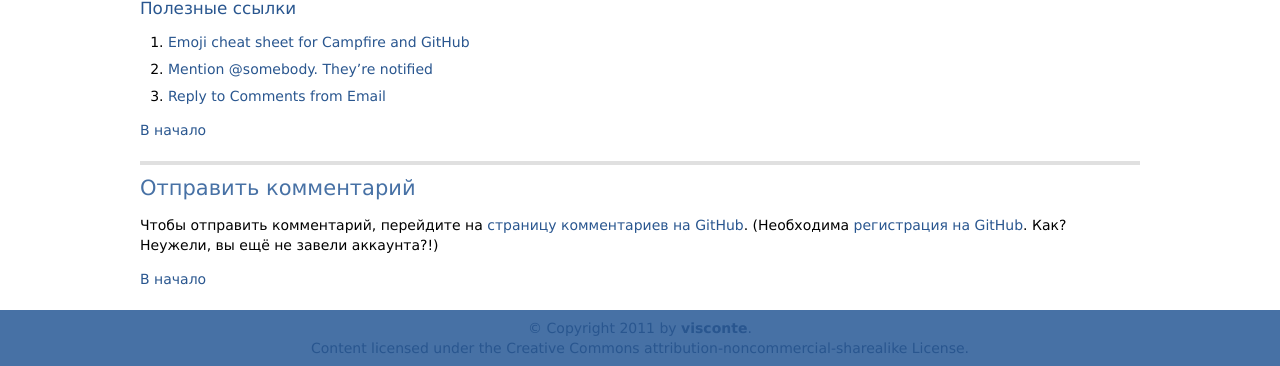
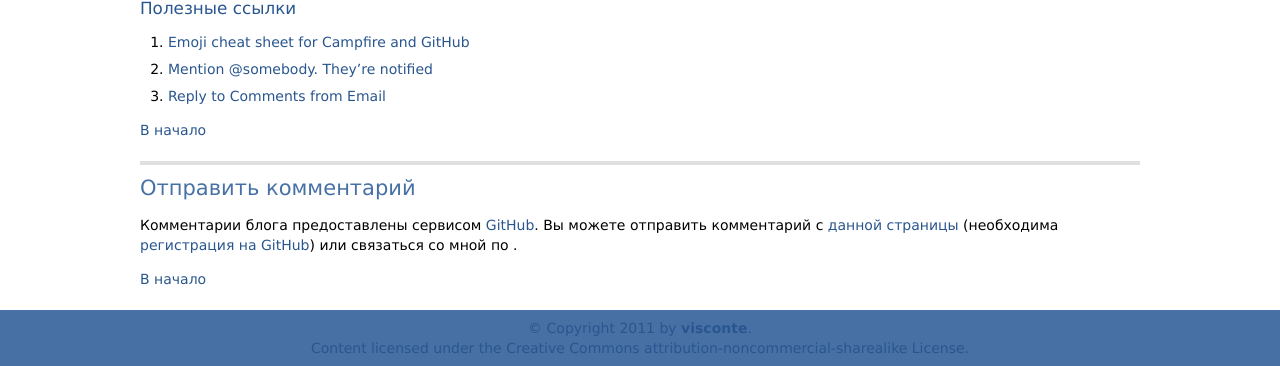
Before and after one commit to visconte/visconte.github.com, a Jekyll site: the page built from _posts/github/2011-12-09-github-hosted-comments-features.md, in a window 1280 px wide and 900 px high, scrolled down 3035 px, cut to the strip 534-900 px from the top of the window. Built offline with Jekyll 4.4.1, drawn with Linux system fonts in a browser that asks for light colours.

Commit message:
first post updated & email added

```diff
--- a/_layouts/post.html
+++ b/_layouts/post.html
@@ -12,30 +12,26 @@
 <div id="comments">
   <h2>Отправить комментарий</h2>
   <p>
-    Чтобы отправить комментарий, перейдите
-    на <a href="https://github.com/visconte/visconte.github.com/issues/{{page.commentIssueId}}#discussion_bucket">страницу
-    комментариев на
-    GitHub</a>. (Необходима <a href="https://github.com/signup/free">регистрация
-    на GitHub</a>. Как? Неужели, вы ещё не завели аккаунта?!)
+    Комментарии блога предоставлены
+    сервисом <a href="https://github.com/">GitHub</a>. Вы можете
+    отправить комментарий
+    с <a href="https://github.com/visconte/visconte.github.com/issues/{{page.commentIssueId}}#discussion_bucket">данной
+    страницы</a>
+    (необходима <a href="https://github.com/signup/free">регистрация
+    на GitHub</a>) или связаться со мной
+    по <span class="user-email"></span>.
   </p>
 </div>
 
-<p style="margin-bottom:0"><a href="#header-wrapper">В начало</a></p>
-
 <script type="text/javascript">
 
-function loadComments(data) {
-  for (var i=0; i<data.data.length; i++) {
-    var cuser = data.data[i].user.login;
-    var cuserlink = 'https://www.github.com/' + cuser;
-    var clink = 'https://github.com/visconte/visconte.github.com/issues/{{page.commentIssueId}}#issuecomment-' + data.data[i].id;
-    var cbody = data.data[i].body_html;
-    var cavatarlink = data.data[i].user.avatar_url;
-    var cdate = Date.parse(data.data[i].created_at).toString("MMMM d, yyyy HH:mm");
-
-    $("#comments").append('<div class="avatar-bubble"><span class="avatar"><img width="48" height="48" src="' + cavatarlink + '"><span class="overlay size-48"/></span><div class="bubble"><div class="comment"><div class="cmeta"><p class="author"><span class="icon"></span> <strong><a href="' + cuserlink + '">' + cuser + '</a></strong> <a href="' + clink + '">комментирует</a></p><p class="date"><a href="' + clink + '">' + cdate + '</a></p></div><div class="body">' + cbody + '</div></div></div>');
-  };
-};
+$.ajax(
+"https://api.github.com/users/visconte",
+{
+  dataType : "jsonp",
+  crossDomain : false,
+  jsonpCallback : "loadUserInfo"
+});
 
 $.ajax(
 "https://api.github.com/repos/visconte/visconte.github.com/issues/{{page.commentIssueId}}/comments",
@@ -46,4 +42,23 @@
   scriptCharset : "utf-8",
   jsonpCallback : "loadComments"
 });
+
+function loadUserInfo(info) {
+$('.user-email').append('<a href="mailto:' + info.data.email + '?subject=Комментарий к посту &laquo;{{ page.title }}&raquo;">email</a>')
+};
+
+function loadComments(comments) {
+  for (var i=0; i<comments.data.length; i++) {
+    var cuser = comments.data[i].user.login;
+    var cuserlink = 'https://www.github.com/' + cuser;
+    var clink = 'https://github.com/visconte/visconte.github.com/issues/{{page.commentIssueId}}#issuecomment-' + comments.data[i].id;
+    var cbody = comments.data[i].body_html;
+    var cavatarlink = comments.data[i].user.avatar_url;
+    var cdate = Date.parse(comments.data[i].created_at).toString("MMMM d, yyyy HH:mm");
+
+    $('#comments').append('<div class="avatar-bubble"><span class="avatar"><img width="48" height="48" src="' + cavatarlink + '"><span class="overlay size-48"/></span><div class="bubble"><div class="comment"><div class="cmeta"><p class="author"><span class="icon"></span> <strong><a href="' + cuserlink + '">' + cuser + '</a></strong> <a href="' + clink + '">комментирует</a></p><p class="date"><a href="' + clink + '">' + cdate + '</a></p></div><div class="body">' + cbody + '</div></div></div>')
+  }
+};
 </script>
+
+<p style="margin-bottom:0"><a href="#header-wrapper">В начало</a></p>
--- a/_posts/github/2011-12-09-github-hosted-comments-features.md
+++ b/_posts/github/2011-12-09-github-hosted-comments-features.md
@@ -33,8 +33,8 @@
 [GitHub Flavored Markdown](http://github.github.com/github-flavored-markdown/),
 и используют его повсеместно, в том числе --- в комментариях.
 
+### Выражайте эмоции посредством Emoji
 {: #section-emoji}
-### Выражайте эмоции посредством Emoji
 
 Достигнуть эффекта большей выразительности и эмоциональности вам
 поможет уникальный набор иконок Emoji. GitHub использует
@@ -51,16 +51,9 @@
 }
 </style>
 
-<ul id="github-emoji">
-  {% for item in (1..75) %}
-    {% capture imoji_name %}{% cycle '+1', '-1', 'airplane', 'apple', 'art', 'bear', 'beer', 'bike', 'bomb', 'book', 'broken_heart', 'bulb', 'bus', 'cake', 'calling', 'cat', 'clap', 'computer', 'cool', 'cop', 'couple', 'dog', 'dolphin', 'email', 'feet', 'fire', 'fish', 'fist', 'gift', 'hammer', 'heart', 'horse', 'iphone', 'key', 'kiss', 'koala', 'leaves', 'lips', 'lipstick', 'lock', 'mag', 'mega', 'memo', 'metal', 'moneybag', 'nail_care', 'new', 'octocat', 'ok', 'pencil', 'princess', 'punch', 'rainbow', 'rose', 'runner', 'scissors', 'shipit', 'ski', 'smoking', 'sparkles', 'star', 'sunflower', 'sunny', 'taxi', 'thumbsdown', 'thumbsup', 'tm', 'tophat', 'train', 'v', 'vs', 'warning', 'wheelchair', 'zap', 'zzz' %}{% endcapture %}
-
-    <li>
-      <img class="emoji" title=":{{ imoji_name }}:" alt=":{{ imoji_name }}:" src="/images/icons/emoji/{{imoji_name }}.png">
-      <code>:{{ imoji_name }}:</code>
-    </li>
-  {% endfor %}
-</ul>
+{% for item in (1..75) %}{% capture imoji_name %}{% cycle '+1', '-1', 'airplane', 'apple', 'art', 'bear', 'beer', 'bike', 'bomb', 'book', 'broken_heart', 'bulb', 'bus', 'cake', 'calling', 'cat', 'clap', 'computer', 'cool', 'cop', 'couple', 'dog', 'dolphin', 'email', 'feet', 'fire', 'fish', 'fist', 'gift', 'hammer', 'heart', 'horse', 'iphone', 'key', 'kiss', 'koala', 'leaves', 'lips', 'lipstick', 'lock', 'mag', 'mega', 'memo', 'metal', 'moneybag', 'nail_care', 'new', 'octocat', 'ok', 'pencil', 'princess', 'punch', 'rainbow', 'rose', 'runner', 'scissors', 'shipit', 'ski', 'smoking', 'sparkles', 'star', 'sunflower', 'sunny', 'taxi', 'thumbsdown', 'thumbsup', 'tm', 'tophat', 'train', 'v', 'vs', 'warning', 'wheelchair', 'zap', 'zzz' %}{% endcapture %}
+* ![:{{ imoji_name }}:](/images/icons/emoji/{{ imoji_name }}.png ":{{ imoji_name }}:"){: .emoji} `:{{ imoji_name }}:`{% endfor %}
+{: #github-emoji}
 
 ### Принимайте участие в дискуссиях
 
```
Also changed, not shown: other parts of _posts/github/2011-12-09-github-hosted-comments-features.md (+8 -8 lines).
